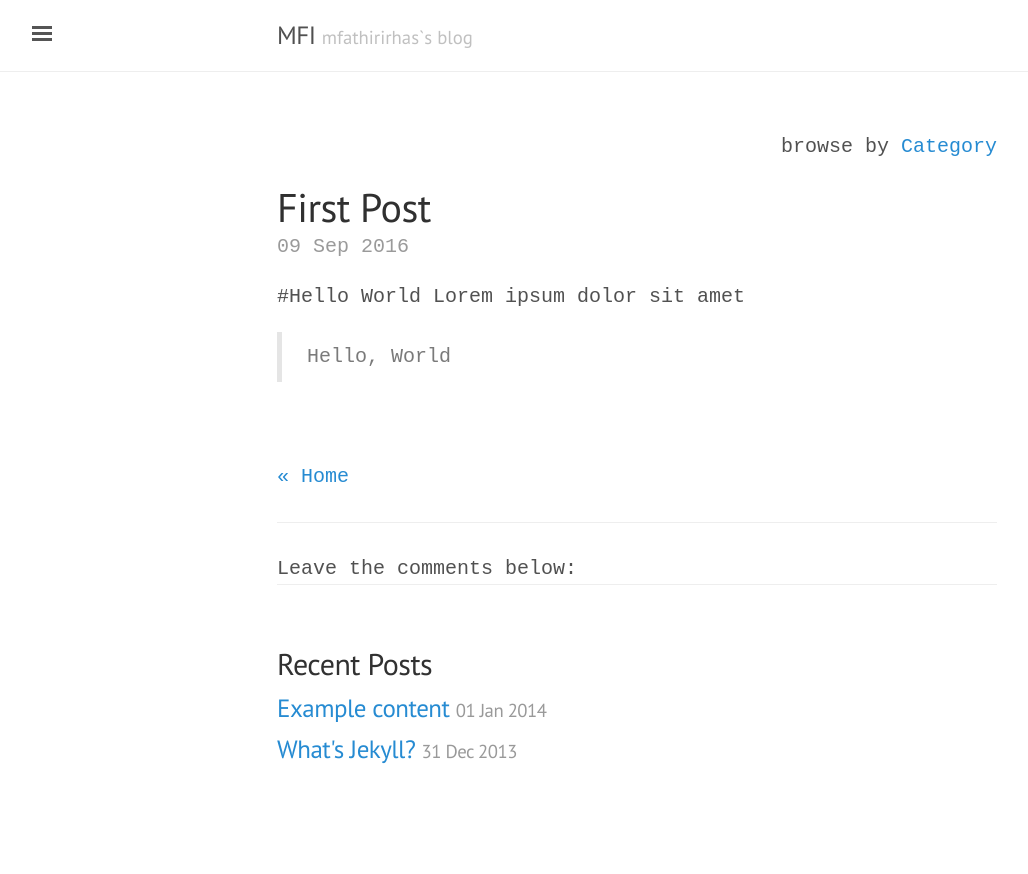
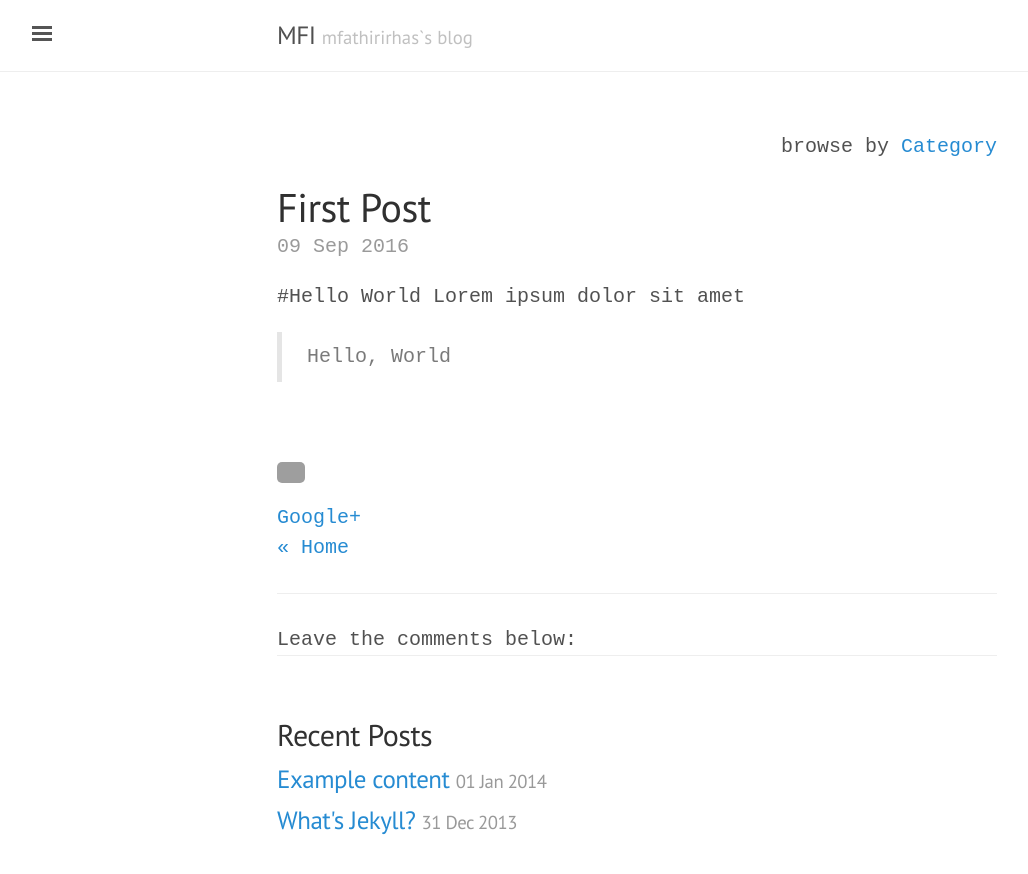
Before and after one commit to mfirhas/mfathirirhas.github.io, a Jekyll site: the page built from _posts/2016-09-10-first-post.md, in a window 1280 px wide. Shown: the top 874 px of the page, without its empty margins (3-1031 px from the left). Built offline with Jekyll 4.4.1, drawn with Linux system fonts in a browser that asks for light colours; comment, search, counter and statistics services are not loaded.

Commit message:
Add Google+ Share Button

```diff
--- a/_layouts/post.html
+++ b/_layouts/post.html
@@ -7,6 +7,28 @@ layout: default
   <span class="post-date">{{ page.date | date_to_string }}</span>
   {{ content }}
 </div>
+
+<!--Share button-->
+<div>
+
+<a href="https://plus.google.com/share?url=http://goharsha.com{{ include.url }}&hl=en-US"
+ onclick="javascript:window.open(this.href,'',
+  'menubar=no,toolbar=no,resizable=yes,scrollbars=yes,height=600,width=600');return false;">
+    <kbd>
+        <!-- use the google+ logo for the link -->
+        <img
+            alt="..."
+            class="footer-icon"
+            width="28px"
+            src="{{ site.baseurl }}/assets/social-icons/g+icon.png">
+        </img>
+
+        Google+
+    </kbd>
+</a>
+
+</div>
+<!--end share-->
 
 <a href="{{ site.baseurl }}/">&laquo Home</a>
 <hr>
```
